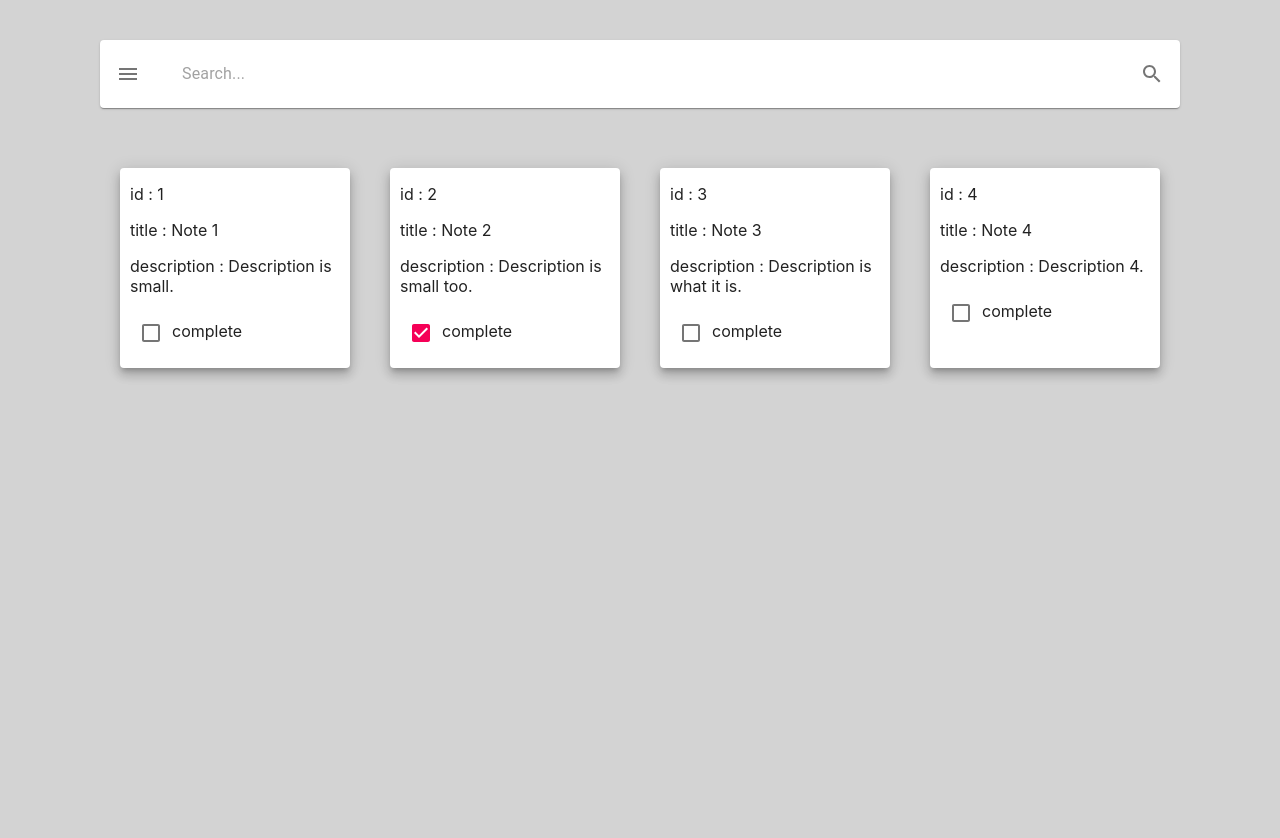
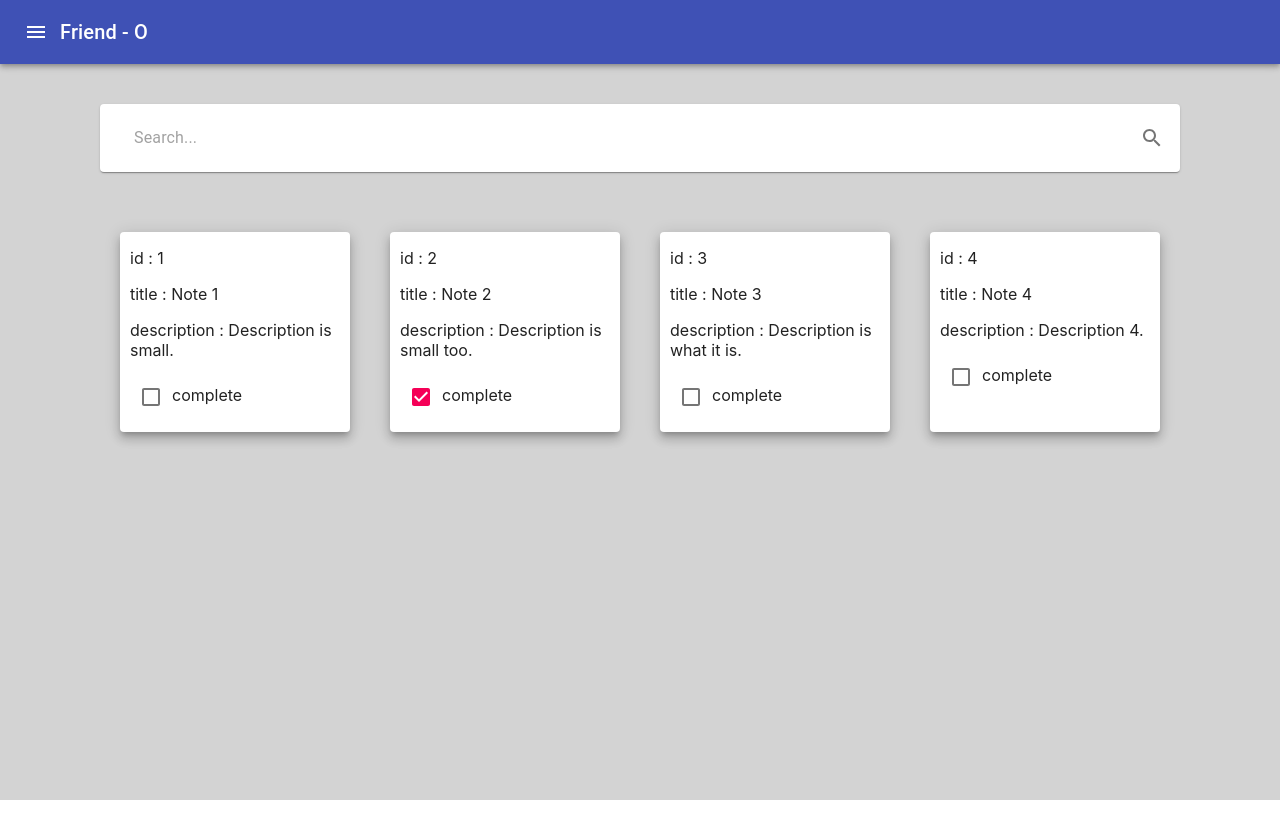
Before and after one commit to pamore/Friendo, a React (Create React App) app: page / in a window 1280 px wide. Shown: the top 838 px of the page. After the commit the page ends 800 px from the top, so only its background shows below. Built offline with nearby package versions, Linux system fonts and the light colour scheme.

Commit message:
Added Header to app.

```diff
--- a/src/App.css
+++ b/src/App.css
@@ -1,9 +1,14 @@
 .App {
-    padding: 40px 100px 20px 100px;
     background: lightgrey;
     height: 100vh;
 }
+.appView {
+    padding: 40px 100px 20px 100px;
+}
 
+.appTitle {
+    flex-grow: 1;
+}
 .navBar {
     padding: 10px 4px;
     display: flex;
--- a/src/App.js
+++ b/src/App.js
@@ -2,12 +2,16 @@ import React from 'react';
 import './App.css';
 import SearchNavBar from "./component/SearchNavBar";
 import DashboardView from "./component/DashboardView";
+import AppHeader from "./component/AppHeader";
 
 function App() {
     return (
         <div className="App">
-            <SearchNavBar/>
-            <DashboardView/>
+            <AppHeader/>
+            <div className="appView">
+                <SearchNavBar/>
+                <DashboardView/>
+            </div>
         </div>
     );
 }
--- /dev/null
+++ b/src/component/AppHeader.js
@@ -0,0 +1,21 @@
+import React from "react";
+import IconButton from "@material-ui/core/IconButton";
+import MenuIcon from '@material-ui/icons/Menu';
+import AppBar from "@material-ui/core/AppBar";
+import Toolbar from "@material-ui/core/Toolbar";
+import Typography from "@material-ui/core/Typography";
+
+export default function AppHeader() {
+    return (
+        <AppBar position="static">
+            <Toolbar>
+                <IconButton edge="start" color="inherit" aria-label="menu">
+                    <MenuIcon />
+                </IconButton>
+                <Typography variant="h6" className="appTitle">
+                    Friend - O
+                </Typography>
+            </Toolbar>
+        </AppBar>
+    );
+}
--- a/src/component/SearchNavBar.js
+++ b/src/component/SearchNavBar.js
@@ -2,16 +2,12 @@ import React, {useState} from "react";
 import IconButton from "@material-ui/core/IconButton";
 import Paper from "@material-ui/core/Paper";
 import InputBase from "@material-ui/core/InputBase";
-import MenuIcon from '@material-ui/icons/Menu';
 import SearchIcon from '@material-ui/icons/Search';
 
 export default function SearchNavBar() {
     const [searchValue, setSearchValue] = useState("");
     return (
         <Paper component="form" className="navBar">
-            <IconButton className="iconButton">
-                <MenuIcon/>
-            </IconButton>
             <InputBase
                 placeholder="Search..."
                 className="searchInput"
```
